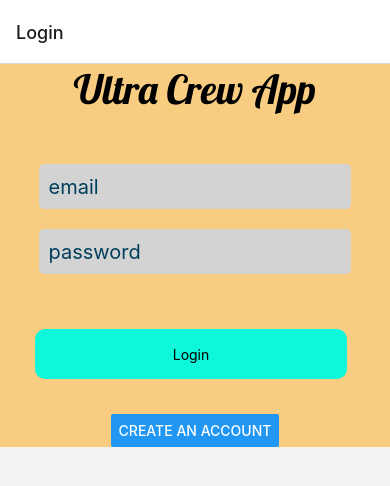
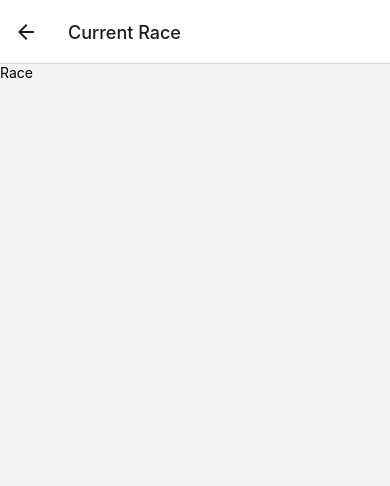
Before and after one commit to GreenField-Org/ultracrewmobile, a React Native app: screen /CurrentRace in a window 390 px wide. Shown: the top 486 px of the page. Built offline with nearby package versions, Linux system fonts and the light colour scheme.

Commit message:
making races navigation functional

```diff
--- a/App.js
+++ b/App.js
@@ -10,6 +10,8 @@ import CreateAcct from './Views/CreateAcct';
 import Race from './Views/Race';
 import ProfilePage from './Views/ProfilePage';
 import AidStation from './Views/Aid-Station';
+import CompletedRaces from './Views/CompletedRaces';
+import CreateRace from './Views/CreateRace';
 
 const Stack = createNativeStackNavigator();
 
@@ -21,7 +23,9 @@ export default function App({navigation}) {
         <Stack.Screen name="MyRaces" component={MyRaces} options={{ title: 'My Races'}} />
         <Stack.Screen name="Home" component={Home} options={{ title: 'Home'}} />
         <Stack.Screen name="CreateAcct" component={CreateAcct} options={{ title: 'Create Account'}} />
-        <Stack.Screen name="Race" component={Race} options={{ title: 'Race'}} />
+        <Stack.Screen name="CurrentRace" component={Race} options={{ title: 'Current Race'}} />
+        <Stack.Screen name="CreateRace" component={CreateRace} options={{ title: 'Create Race'}} />
+        <Stack.Screen name="CompletedRaces" component={CompletedRaces} options={{ title: 'Completed Races'}} />
         <Stack.Screen name="ProfilePage" component={ProfilePage} options={{ title: 'My Profile'}} />
         <Stack.Screen name="AidStation" component={AidStation} options={{ title: 'Aid Station'}} />
       </Stack.Navigator>
--- a/Views/Race.js
+++ b/Views/Race.js
@@ -1,7 +1,7 @@
 import React from 'react';
 import { StyleSheet, View, Text } from 'react-native';
 
-/* this should be moved to the Views folder ones all pages have been merged to main */
+/* this is for the current race in progress */
 
 export default function Race({ name }) {
     return (
```
